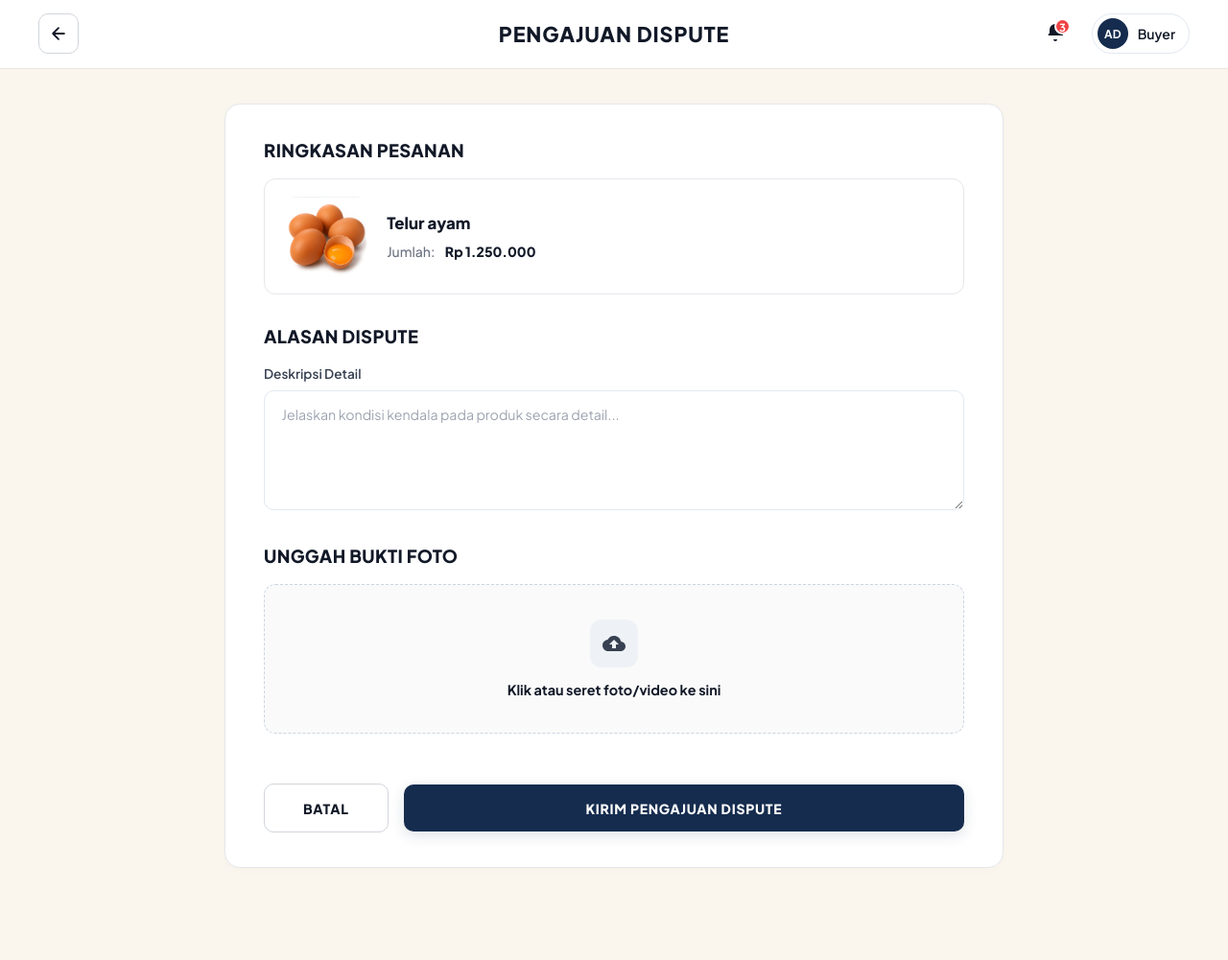
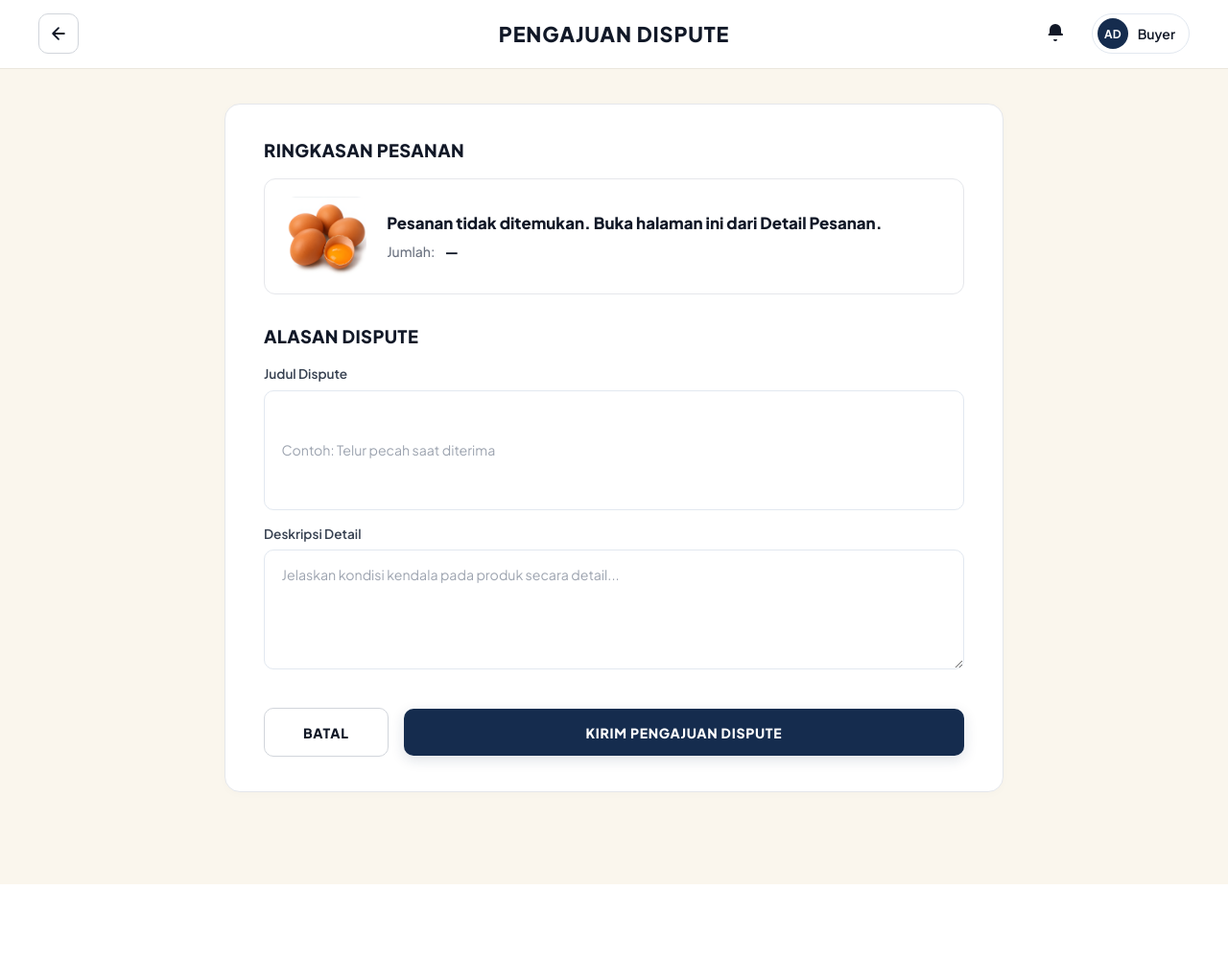
Before and after one commit to Vallens-jpg/B2B, a PHP site: page /pages/pengajuan_dispute.php in a window 1280 px wide. Shown: the whole page at 96% size. After the commit the page ends 922 px from the top, so only its background shows below. Run offline with PHP 8.4, Linux system fonts and the light colour scheme.

Commit message:
Pengajuan dispute asli via api/dispute/buat.php; ajukanDispute pakai ?order_id=

```diff
--- a/src/pages/pengajuan_dispute.php
+++ b/src/pages/pengajuan_dispute.php
@@ -254,94 +254,6 @@
       box-shadow: 0 0 0 3px rgba(148, 163, 184, 0.15);
     }
 
-    /* Section: Unggah Bukti Foto */
-    .pd-dropzone {
-      border: 1.5px dashed #CBD5E1;
-      border-radius: 12px;
-      padding: 2.25rem 1.5rem;
-      display: flex;
-      flex-direction: column;
-      align-items: center;
-      justify-content: center;
-      gap: 0.9rem;
-      cursor: pointer;
-      background-color: #FAFAFA;
-      transition: border-color 0.2s ease, background-color 0.2s ease;
-    }
-
-    .pd-dropzone:hover {
-      border-color: #94A3B8;
-      background-color: #F8FAFC;
-    }
-
-    .pd-dropzone.dragover {
-      border-color: #152C4E;
-      background-color: #EEF2F6;
-    }
-
-    .pd-upload-icon-box {
-      width: 50px;
-      height: 50px;
-      border-radius: 12px;
-      background-color: #EEF2F6;
-      display: flex;
-      align-items: center;
-      justify-content: center;
-    }
-
-    .pd-upload-icon-box svg {
-      width: 24px;
-      height: 24px;
-      fill: #374151;
-    }
-
-    .pd-dropzone-text {
-      font-size: 0.9rem;
-      font-weight: 700;
-      color: #111827;
-      text-align: center;
-    }
-
-    /* Upload Previews */
-    .pd-preview-grid {
-      display: flex;
-      flex-wrap: wrap;
-      gap: 0.75rem;
-      margin-top: 1rem;
-    }
-
-    .pd-preview-item {
-      position: relative;
-      width: 76px;
-      height: 76px;
-      border-radius: 8px;
-      overflow: hidden;
-      border: 1px solid #E5E7EB;
-    }
-
-    .pd-preview-img {
-      width: 100%;
-      height: 100%;
-      object-fit: cover;
-    }
-
-    .pd-preview-remove {
-      position: absolute;
-      top: 3px;
-      right: 3px;
-      width: 18px;
-      height: 18px;
-      background-color: rgba(0, 0, 0, 0.65);
-      color: #ffffff;
-      border-radius: 50%;
-      display: flex;
-      align-items: center;
-      justify-content: center;
-      font-size: 11px;
-      cursor: pointer;
-      line-height: 1;
-    }
-
     /* Buttons Row */
     .pd-action-buttons {
       display: flex;
@@ -435,12 +347,12 @@
     </a>
     <h1 class="pd-nav-title">PENGAJUAN DISPUTE</h1>
     <div class="pd-nav-actions">
-      <button type="button" class="pd-bell-btn" aria-label="Notifikasi">
+      <a href="notifikasi.php" class="pd-bell-btn" aria-label="Notifikasi">
         <svg viewBox="0 0 24 24">
           <path d="M12 2a6 6 0 0 0-6 6v3.586l-.707.707A1 1 0 0 0 5 14h14a1 1 0 0 0 .707-1.707L18 11.586V8a6 6 0 0 0-6-6zM10 18a2 2 0 0 0 4 0h-4z"/>
         </svg>
-        <span class="pd-bell-badge">3</span>
-      </button>
+        <span class="pd-bell-badge" id="pdBellBadge" style="display:none">0</span>
+      </a>
       <div class="pd-user-pill">
         <div class="pd-user-avatar">AD</div>
         <span class="pd-user-name">Buyer</span>
@@ -455,12 +367,12 @@
       <!-- 1. RINGKASAN PESANAN -->
       <h2 class="pd-section-heading">RINGKASAN PESANAN</h2>
       <div class="pd-product-box">
-        <img src="../assets/img/prod_grade_a.png" alt="Telur ayam" class="pd-product-thumb" id="summaryImg">
+        <img src="../assets/img/prod_grade_a.png" alt="Produk" class="pd-product-thumb" id="summaryImg">
         <div class="pd-product-details">
-          <h3 class="pd-product-title" id="summaryTitle">Telur ayam</h3>
+          <h3 class="pd-product-title" id="summaryTitle">Memuat…</h3>
           <div class="pd-product-amount-row">
             <span class="pd-product-amount-label">Jumlah:</span>
-            <span class="pd-product-amount-value" id="summaryAmount">Rp 1.250.000</span>
+            <span class="pd-product-amount-value" id="summaryAmount">—</span>
           </div>
         </div>
       </div>
@@ -468,6 +380,14 @@
       <!-- 2. ALASAN DISPUTE -->
       <div class="pd-section-spacing">
         <h2 class="pd-section-heading">ALASAN DISPUTE</h2>
+        <div class="pd-sub-label">Judul Dispute</div>
+        <input
+          type="text"
+          id="disputeJudul"
+          class="pd-textarea-field"
+          placeholder="Contoh: Telur pecah saat diterima"
+          style="margin-bottom:1rem;"
+        >
         <div class="pd-sub-label">Deskripsi Detail</div>
         <textarea
           id="disputeReason"
@@ -475,36 +395,6 @@
           placeholder="Jelaskan kondisi kendala pada produk secara detail..."
           rows="4"
         ></textarea>
-      </div>
-
-      <!-- 3. UNGGAH BUKTI FOTO -->
-      <div class="pd-section-spacing">
-        <h2 class="pd-section-heading">UNGGAH BUKTI FOTO</h2>
-        <div
-          class="pd-dropzone"
-          id="dropzone"
-          onclick="document.getElementById('buktiFileInput').click()"
-        >
-          <div class="pd-upload-icon-box">
-            <svg viewBox="0 0 24 24">
-              <path d="M19.35 10.04C18.67 6.59 15.64 4 12 4 9.11 4 6.6 5.64 5.35 8.04 2.34 8.36 0 10.91 0 14c0 3.31 2.69 6 6 6h13c2.76 0 5-2.24 5-5 0-2.64-2.05-4.78-4.65-4.96zM14 13v4h-4v-4H7l5-5 5 5h-3z"/>
-            </svg>
-          </div>
-          <div class="pd-dropzone-text">Klik atau seret foto/video ke sini</div>
-        </div>
-
-        <!-- Hidden input for file selection -->
-        <input
-          type="file"
-          id="buktiFileInput"
-          accept="image/*,video/*"
-          multiple
-          style="display: none;"
-          onchange="handleBuktiFiles(this.files)"
-        >
-
-        <!-- Preview grid -->
-        <div class="pd-preview-grid" id="previewGrid"></div>
       </div>
 
       <!-- 4. ACTION BUTTONS -->
@@ -521,18 +411,34 @@
   <!-- Floating Navigation for Prototype Walkthrough -->
 
   <script>
-    // Read URL query params
+    // Ringkasan asli dari API (?order_id=)
     const urlParams = new URLSearchParams(window.location.search);
-    const productParam = urlParams.get('product') || 'Telur ayam';
-    const subtotalParam = urlParams.get('subtotal') || 'Rp 1.250.000';
-
-    document.getElementById('summaryTitle').innerText = productParam;
-    document.getElementById('summaryAmount').innerText = subtotalParam;
+    const orderId = parseInt(urlParams.get('order_id') || urlParams.get('id') || '0', 10);
+    function rupiah(n) { return 'Rp ' + Number(n || 0).toLocaleString('id-ID'); }
+    if (!orderId) {
+      document.getElementById('summaryTitle').innerText = 'Pesanan tidak ditemukan. Buka halaman ini dari Detail Pesanan.';
+    } else {
+      fetch('../api/order/detail.php?id=' + orderId)
+        .then(function (r) { return r.json(); })
+        .then(function (res) {
+          if (!res || !res.ok || !res.data || !res.data.order) {
+            document.getElementById('summaryTitle').innerText = (res && res.message) || 'Pesanan tidak ditemukan.';
+            return;
+          }
+          var o = res.data.order;
+          document.getElementById('summaryTitle').innerText = o.nama_produk;
+          document.getElementById('summaryAmount').innerText = o.jumlah_kg + ' kg — ' + rupiah(o.total_bayar);
+          document.getElementById('summaryImg').alt = o.nama_produk;
+        })
+        .catch(function () {
+          document.getElementById('summaryTitle').innerText = 'Gagal memuat pesanan.';
+        });
+    }
 
     // Preserve back / cancel button destination
     const cancelBtn = document.getElementById('cancelBtn');
     const backLink = document.getElementById('backLink');
-    const fallbackPd = 'order_detail.php' + (window.location.search || '');
+    const fallbackPd = orderId ? ('order_detail.php?id=' + orderId) : 'order_list.php';
     cancelBtn.href = fallbackPd;
     backLink.href = fallbackPd;
 
@@ -554,54 +460,46 @@
       handleSmartBackPd();
     });
 
-    // Drag and Drop support
-    const dropzone = document.getElementById('dropzone');
-
-    dropzone.addEventListener('dragover', (e) => {
-      e.preventDefault();
-      dropzone.classList.add('dragover');
-    });
-
-    dropzone.addEventListener('dragleave', () => {
-      dropzone.classList.remove('dragover');
-    });
-
-    dropzone.addEventListener('drop', (e) => {
-      e.preventDefault();
-      dropzone.classList.remove('dragover');
-      handleBuktiFiles(e.dataTransfer.files);
-    });
-
-    let uploadedFiles = [];
-
-    function handleBuktiFiles(files) {
-      const previewGrid = document.getElementById('previewGrid');
-      Array.from(files).forEach((file) => {
-        uploadedFiles.push(file);
-        if (file.type.startsWith('image/')) {
-          const reader = new FileReader();
-          reader.onload = (e) => {
-            const previewItem = document.createElement('div');
-            previewItem.className = 'pd-preview-item';
-            previewItem.innerHTML = `
-              <img src="${e.target.result}" alt="${file.name}" class="pd-preview-img">
-              <span class="pd-preview-remove" onclick="this.parentElement.remove()">&times;</span>
-            `;
-            previewGrid.appendChild(previewItem);
-          };
-          reader.readAsDataURL(file);
-        }
-      });
+    // Submit pengajuan dispute (buat asli ke API)
+    function submitPengajuanDispute() {
+      const judul = document.getElementById('disputeJudul').value.trim();
+      const reason = document.getElementById('disputeReason').value.trim();
+      if (!orderId) {
+        alert('Pesanan tidak ditemukan.');
+        return;
+      }
+      if (!judul || !reason) {
+        alert('Judul dan deskripsi dispute wajib diisi.');
+        return;
+      }
+      fetch('../api/dispute/buat.php', {
+        method: 'POST',
+        headers: { 'Content-Type': 'application/json' },
+        body: JSON.stringify({ order_id: orderId, judul: judul, deskripsi: reason })
+      })
+        .then(function (r) { return r.json(); })
+        .then(function (res) {
+          if (!res || !res.ok) {
+            alert((res && res.message) || 'Gagal mengirim pengajuan dispute.');
+            return;
+          }
+          window.location.href = 'dispute_detail.php?id=' + res.data.dispute_id;
+        })
+        .catch(function () { alert('Gagal mengirim pengajuan dispute. Periksa koneksi.'); });
     }
-
-    // Submit pengajuan dispute -> proceeds to dispute_detail.php (Diskusi 3 Pihak)
-    function submitPengajuanDispute() {
-      const reason = document.getElementById('disputeReason').value.trim();
-
-      // Navigate to the 3-party dispute discussion page
-      const targetQuery = window.location.search ? window.location.search : '';
-      window.location.href = 'dispute_detail.php' + targetQuery;
-    }
+    // Badge lonceng: jumlah notifikasi belum dibaca.
+    (function () {
+      var badge = document.getElementById('pdBellBadge');
+      fetch('../api/notifikasi.php')
+        .then(function (r) { return r.json(); })
+        .then(function (res) {
+          if (!badge || !res || !res.ok || !res.data || !res.data.notifikasi) return;
+          var belum = 0;
+          res.data.notifikasi.forEach(function (n) { if (!n.dibaca) belum++; });
+          if (belum > 0) { badge.innerText = belum; badge.style.display = ''; }
+        })
+        .catch(function () {});
+    })();
   </script>
 </body>
 </html>
```
Also changed, not shown: src/pages/order_detail.php (+5 -6 lines).
